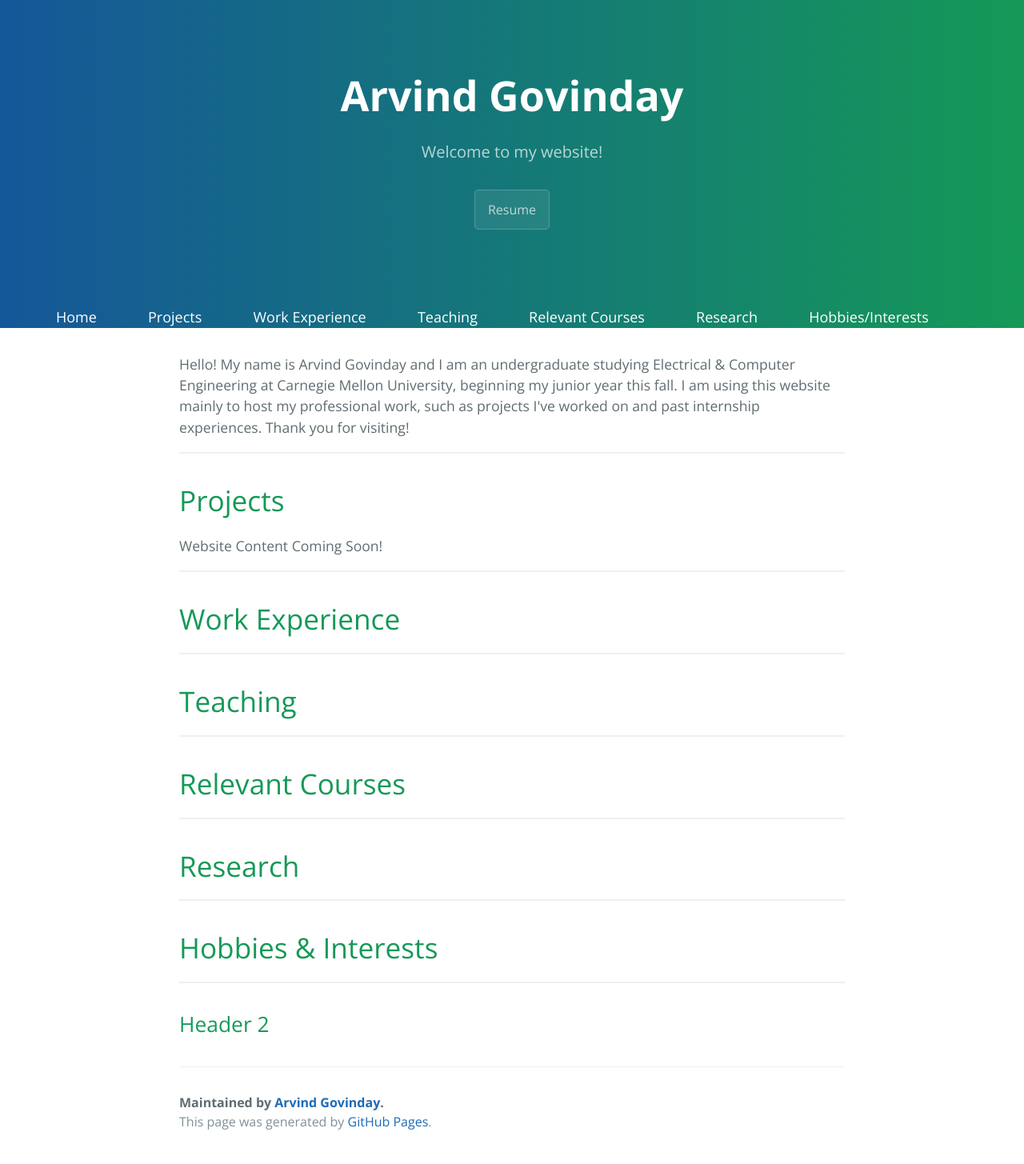
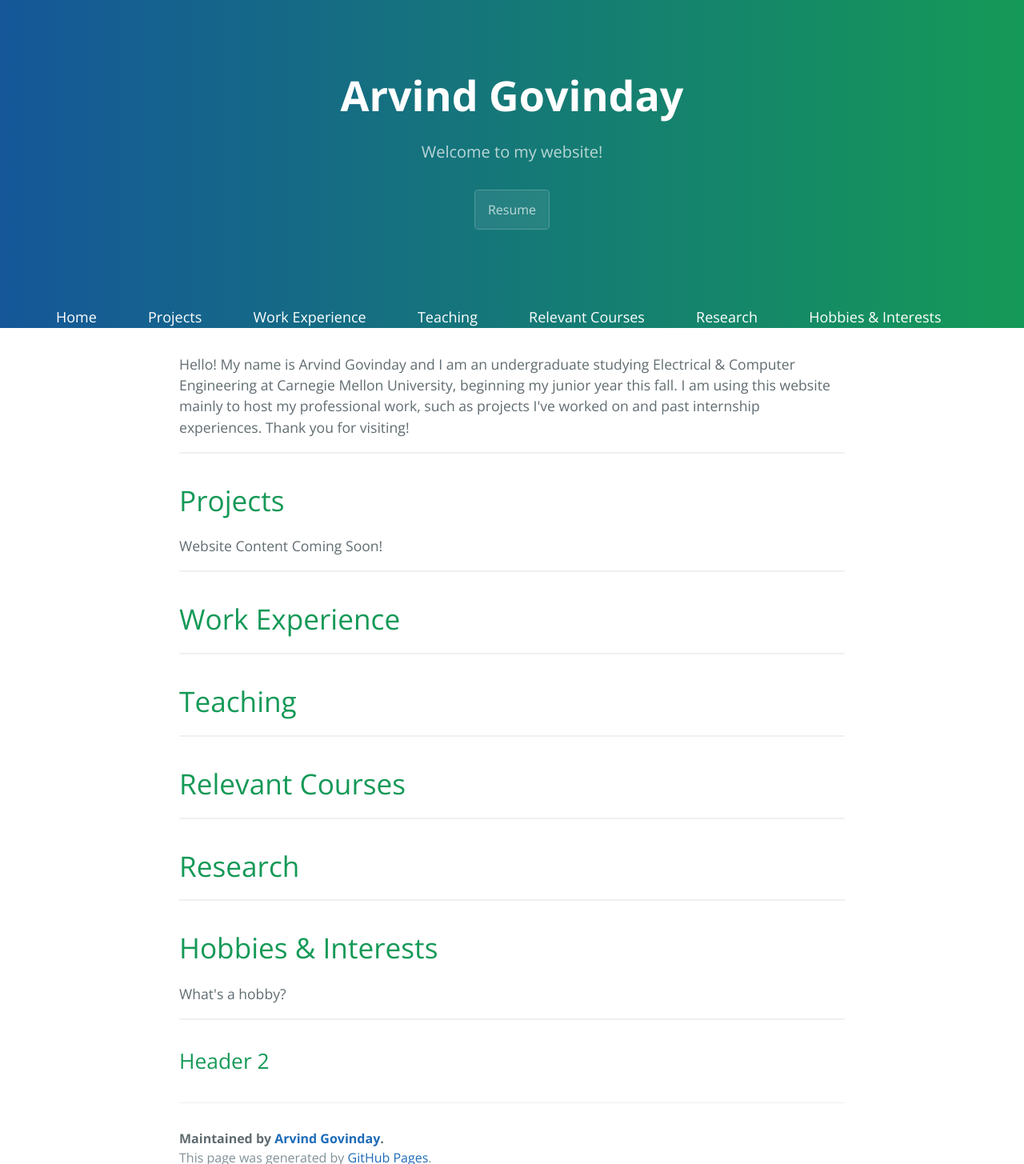
Before and after one commit to Arvgov/arvgov.github.io, a website: page index.html in a window 1280 px wide. Shown: the top 1455 px of the page at 80% size. Drawn offline with nearby package versions, Linux system fonts and the light colour scheme.

Commit message:
sec name change

```diff
--- a/index.html
+++ b/index.html
@@ -24,7 +24,7 @@
             <li class="nav-link"><a class="nav-link" href="#user-content-header-3">Teaching</a></li>
             <li class="nav-link"><a class="nav-link" href="#user-content-header-4">Relevant Courses</a></li>
             <li class="nav-link"><a class="nav-link" href="#user-content-header-5">Research</a></li>
-            <li class="nav-link"><a class="nav-link" href="#user-content-header-6">Hobbies/Interests</a></li>
+            <li class="nav-link"><a class="nav-link" href="#user-content-header-6">Hobbies & Interests</a></li>
     </ul>
 
 
@@ -59,7 +59,7 @@
   <hr>
   <h1>
     <a id="user-content-header-6" class="anchor" href="#header-1" aria-hidden="true"><span class="octicon octicon-link"></span></a>Hobbies & Interests</h1>
-
+    <p>What's a hobby?</p>
 <hr>
       <h2>
       <a id="user-content-header-2" class="anchor" href="#header-2" aria-hidden="true"><span class="octicon octicon-link"></span></a>Header 2</h2>
```
